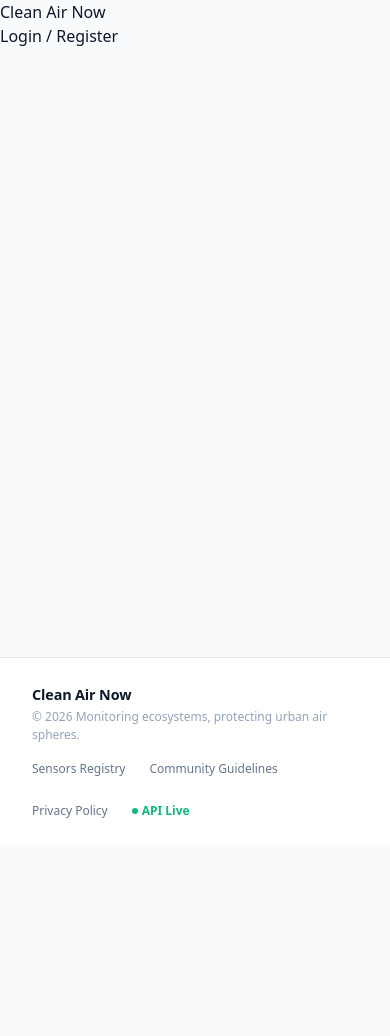
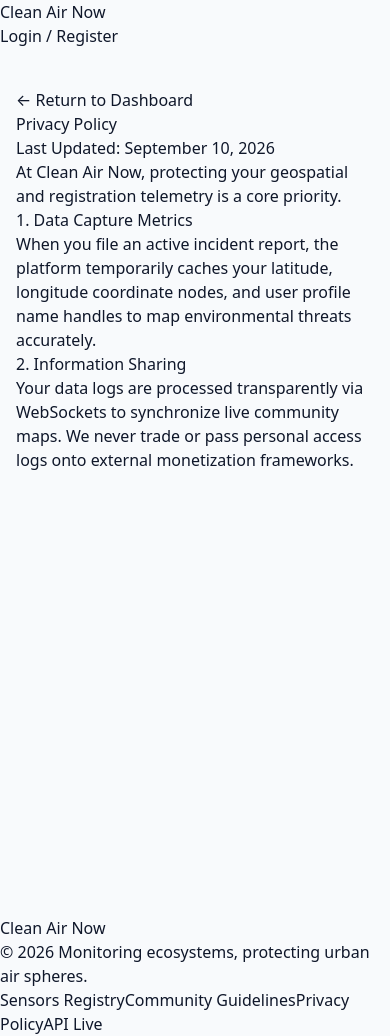
Before and after one commit to Elyson25/clean-air-now, a React (Vite) app in the folder client/: page /privacy-policy in a window 390 px wide. Before the commit the page ends 844 px from the top, so only its background shows below. Built offline with nearby package versions, Linux system fonts and the light colour scheme; no server answers.

Commit message:
ui: make blog grid cards and footer items fully interactive and responsive with custom static info page routing layouts

```diff
--- a/client/src/App.jsx
+++ b/client/src/App.jsx
@@ -10,6 +10,7 @@ import AdminPage from './pages/AdminPage';
 import ForgotPasswordPage from './pages/ForgotPasswordPage';
 import ResetPasswordPage from './pages/ResetPasswordPage';
 import ProfilePage from './pages/ProfilePage';
+import InfoPage from './pages/InfoPage'; // 👈 Imported your new info layout page
 
 // Import Components
 import Navbar from './components/Navbar';
@@ -23,16 +24,17 @@ function App() {
       <Navbar />
       <Toaster position="top-center" reverseOrder={false} />
 
-      {/* The main content zone expands automatically to push the footer down on tall desktop viewports */}
       <main style={{ flexGrow: 1 }}>
         <Routes>
           {/* Public Routes */}
           <Route path="/" element={<HomePage />} />
           <Route path="/auth" element={<AuthPage />} />
           <Route path="/forgot-password" element={<ForgotPasswordPage />} />
+          <Route path="/resetpassword/:resettoken" element={<ResetPasswordPage />} />
 
-          {/* --- THIS IS THE RESET ROUTE --- */}
-          <Route path="/resetpassword/:resettoken" element={<ResetPasswordPage />} />
+          {/* Info Document Routes */}
+          <Route path="/privacy-policy" element={<InfoPage />} />
+          <Route path="/community-guidelines" element={<InfoPage />} />
 
           {/* Protected User Routes */}
           <Route element={<ProtectedRoute />}>
@@ -47,7 +49,6 @@ function App() {
         </Routes>
       </main>
 
-      {/* ─── 🌐 GLOBAL PLATFORM FOOTER FRAMEWORK ─── */}
       <Footer />
     </Router>
   );
--- a/client/src/components/BlogSection.jsx
+++ b/client/src/components/BlogSection.jsx
@@ -7,7 +7,8 @@ const articles = [
     category: 'Education',
     date: 'Sep 10, 2026',
     excerpt: 'Fine particulate matter can easily penetrate deep into lungs. Learn how to read tracking data indexes to safeguard your family during heavy smog waves.',
-    readTime: '4 min read'
+    readTime: '4 min read',
+    url: 'https://who.int'
   },
   {
     id: 2,
@@ -15,58 +16,61 @@ const articles = [
     category: 'Local Updates',
     date: 'Sep 8, 2026',
     excerpt: 'Our community sensor grid recently flagged brief traffic emission spikes near major highway junctions. Read our full optimization report.',
-    readTime: '5 min read'
+    readTime: '5 min read',
+    url: 'https://unep.org'
   },
   {
     id: 3,
     title: '5 Practical Steps to Reduce Your Local Carbon Footprint Today',
     category: 'Action Plan',
     date: 'Sep 5, 2026',
-    excerpt: 'From optimizing home energy consumption nodes to supporting crowdsourced environmental tools, discovery small changes that drive structural impacts.',
-    readTime: '3 min read'
+    excerpt: 'From optimizing home energy consumption nodes to supporting crowdsourced environmental tools, discover small changes that drive structural impacts.',
+    readTime: '3 min read',
+    url: 'https://nasa.gov'
   }
 ];
 
 const BlogSection = () => {
   return (
-    <div style={{ marginTop: '3rem', marginBottom: '3rem' }}>
-      <div style={{ borderTop: '1px solid #e2e8f0', paddingTop: '2.5rem', marginBottom: '1.5rem' }}>
-        <h2 style={{ fontSize: '1.5rem', fontWeight: 800, color: '#0f172a', letterSpacing: '-0.02em', margin: 0 }}>
+    <div className="mt-12 mb-12 px-4 md:px-0">
+      <div className="border-t border-slate-200 pt-10 mb-6">
+        <h2 className="text-xl md:text-2xl font-extrabold text-slate-900 tracking-tight">
           Latest Environmental News & Insights
         </h2>
-        <p style={{ fontSize: '0.875rem', color: '#64748b', marginTop: '0.25rem' }}>
+        <p className="text-sm text-slate-500 mt-1">
           Stay updated with localized air analytics reports, atmospheric health tips, and climate change insights.
         </p>
       </div>
 
-      {/* Responsive Flexbox/Grid Matrix wrapper */}
-      <div style={{ display: 'grid', gridTemplateColumns: 'repeat(auto-fit, minmax(280px, 1fr))', gap: '1.5rem', width: '100%' }}>
+      <div className="grid grid-cols-1 md:grid-cols-2 lg:grid-cols-3 gap-6 w-full">
         {articles.map((article) => (
-          <div
+          <a
             key={article.id}
-            className="panel-premium-box"
-            style={{ margin: 0, display: 'flex', flexDirection: 'column', justifyContent: 'space-between', height: '100%' }}
+            href={article.url}
+            target="_blank"
+            rel="noopener noreferrer"
+            className="panel-premium-box m-0 flex flex-col justify-between h-full bg-white border border-slate-200 rounded-xl overflow-hidden shadow-sm hover:border-blue-400 hover:shadow-md transition-all cursor-pointer text-left block no-underline"
           >
-            <div className="panel-header-section" style={{ padding: '1rem 1.25rem' }}>
-              <span style={{ fontSize: '0.7rem', fontWeight: 700, textTransform: 'uppercase', color: '#2563eb', backgroundColor: '#eff6ff', padding: '0.25rem 0.6rem', borderRadius: '9999px', border: '1px solid #dbeafe' }}>
+            <div className="panel-header-section p-4 bg-slate-50/50 border-b border-slate-100">
+              <span className="text-[10px] font-bold uppercase tracking-wider text-blue-600 bg-blue-50 px-2.5 py-1 rounded-full border border-blue-100 inline-block">
                 {article.category}
               </span>
-              <h3 style={{ fontSize: '1.05rem', fontWeight: 700, color: '#1e293b', marginTop: '0.75rem', marginBottom: 0, lineHeight: '1.35' }}>
+              <h3 className="text-base font-bold text-slate-800 mt-3 line-clamp-2 leading-snug">
                 {article.title}
               </h3>
             </div>
 
-            <div className="panel-body-padding" style={{ padding: '1.25rem', flexGrow: 1, display: 'flex', flexDirection: 'column', justifyContent: 'space-between' }}>
-              <p style={{ fontSize: '0.85rem', color: '#475569', margin: 0, lineHeight: '1.5' }}>
+            <div className="p-5 flex-grow flex flex-col justify-between">
+              <p className="text-sm text-slate-600 leading-relaxed">
                 {article.excerpt}
               </p>
 
-              <div style={{ display: 'flex', alignItems: 'center', justifyContent: 'space-between', marginTop: '1.25rem', borderTop: '1px solid #f1f5f9', paddingTop: '0.75rem' }}>
-                <span style={{ fontSize: '0.75rem', color: '#94a3b8', fontWeight: 500 }}>{article.date}</span>
-                <span style={{ fontSize: '0.75rem', color: '#64748b', fontWeight: 600 }}>{article.readTime}</span>
+              <div className="flex items-center justify-between mt-5 pt-3 border-t border-slate-100">
+                <span className="text-xs text-slate-400 font-medium">{article.date}</span>
+                <span className="text-xs text-slate-500 font-semibold">{article.readTime}</span>
               </div>
             </div>
-          </div>
+          </a>
         ))}
       </div>
     </div>
--- a/client/src/components/Footer.jsx
+++ b/client/src/components/Footer.jsx
@@ -1,27 +1,30 @@
 import React from 'react';
+import { Link } from 'react-router-dom';
 
 const Footer = () => {
   return (
-    <footer style={{ backgroundColor: '#ffffff', borderTop: '1px solid #e2e8f0', padding: '1.5rem 2rem', marginTop: 'auto', width: '100%', boxSizing: 'border-box' }}>
-      <div style={{ maxWidth: '80rem', margin: '0 auto', display: 'flex', flexDirection: 'row', alignItems: 'center', justifyContent: 'space-between', flexWrap: 'wrap', gap: '1rem' }}>
+    <footer className="w-full bg-white border-t border-slate-200 py-6 px-6 md:px-12 mt-auto box-border">
+      <div className="max-w-7xl mx-auto flex flex-col md:flex-row items-center justify-between gap-4">
 
-        {/* Brand Meta Signature */}
-        <div>
-          <span style={{ fontSize: '0.9rem', fontWeight: 700, color: '#0f172a', letterSpacing: '-0.01em' }}>
+        <div className="text-center md:text-left">
+          <span className="text-sm font-bold text-slate-900 tracking-tight block">
             Clean Air Now
           </span>
-          <p style={{ fontSize: '0.75rem', color: '#94a3b8', margin: '0.15rem 0 0 0' }}>
+          <p className="text-xs text-slate-400 mt-0.5">
             © {new Date().getFullYear()} Monitoring ecosystems, protecting urban air spheres.
           </p>
         </div>
 
-        {/* Informative Link Placeholders */}
-        <div style={{ display: 'flex', alignItems: 'center', gap: '1.5rem', flexWrap: 'wrap' }}>
-          <span style={{ fontSize: '0.75rem', color: '#64748b', fontWeight: 500, cursor: 'pointer' }}>Sensors Registry</span>
-          <span style={{ fontSize: '0.75rem', color: '#64748b', fontWeight: 500, cursor: 'pointer' }}>Community Guidelines</span>
-          <span style={{ fontSize: '0.75rem', color: '#64748b', fontWeight: 500, cursor: 'pointer' }}>Privacy Policy</span>
-          <span style={{ fontSize: '0.75rem', color: '#10b981', fontWeight: 700, display: 'flex', alignItems: 'center', gap: '0.25rem' }}>
-            <span style={{ display: 'inline-block', width: '6px', height: '6px', backgroundColor: '#10b981', borderRadius: '50%' }}></span>
+        <div className="flex flex-wrap items-center justify-center gap-x-6 gap-y-2 text-xs">
+          <span className="text-slate-400 font-medium cursor-default">Sensors Registry</span>
+          <Link to="/community-guidelines" className="text-slate-500 font-medium hover:text-slate-900 transition-colors no-underline">
+            Community Guidelines
+          </Link>
+          <Link to="/privacy-policy" className="text-slate-500 font-medium hover:text-slate-900 transition-colors no-underline">
+            Privacy Policy
+          </Link>
+          <span className="text-emerald-600 font-bold flex items-center gap-1.5 bg-emerald-50 px-2.5 py-1 rounded-full border border-emerald-100">
+            <span className="inline-block w-1.5 h-1.5 bg-emerald-500 rounded-full animate-pulse"></span>
             API Live
           </span>
         </div>
--- /dev/null
+++ b/client/src/pages/InfoPage.jsx
@@ -0,0 +1,47 @@
+import React from 'react';
+import { Link, useLocation } from 'react-router-dom';
+
+const InfoPage = () => {
+  const location = useLocation();
+  const isPrivacy = location.pathname === '/privacy-policy';
+
+  return (
+    <div className="admin-dashboard-container py-12 px-4">
+      <div className="max-w-3xl mx-auto bg-white border border-slate-200 p-8 rounded-2xl shadow-sm">
+
+        <Link to="/dashboard" className="text-sm font-bold text-blue-600 hover:underline block mb-6 no-underline">
+          ← Return to Dashboard
+        </Link>
+
+        {isPrivacy ? (
+          <div>
+            <h1 className="text-2xl md:text-3xl font-extrabold text-slate-900 tracking-tight mb-4">Privacy Policy</h1>
+            <p className="text-xs text-slate-400 mb-6">Last Updated: September 10, 2026</p>
+            <div className="space-y-4 text-sm text-slate-600 leading-relaxed">
+              <p>At Clean Air Now, protecting your geospatial and registration telemetry is a core priority.</p>
+              <h2 className="text-base font-bold text-slate-800 mt-6">1. Data Capture Metrics</h2>
+              <p>When you file an active incident report, the platform temporarily caches your latitude, longitude coordinate nodes, and user profile name handles to map environmental threats accurately.</p>
+              <h2 className="text-base font-bold text-slate-800 mt-6">2. Information Sharing</h2>
+              <p>Your data logs are processed transparently via WebSockets to synchronize live community maps. We never trade or pass personal access logs onto external monetization frameworks.</p>
+            </div>
+          </div>
+        ) : (
+          <div>
+            <h1 className="text-2xl md:text-3xl font-extrabold text-slate-900 tracking-tight mb-4">Community Guidelines</h1>
+            <p className="text-xs text-slate-400 mb-6">Last Updated: September 10, 2026</p>
+            <div className="space-y-4 text-sm text-slate-600 leading-relaxed">
+              <p>Welcome to the Clean Air Now atmospheric monitoring grid. To ensure reporting integrity, all operators must follow these parameters:</p>
+              <h2 className="text-base font-bold text-slate-800 mt-6">1. Verified Reporting</h2>
+              <p>Only file reports for active environmental hazards (heavy smoke, construction dust, agricultural burning) that you can visually verify. Fake or malicious coordinates will result in profile suspension.</p>
+              <h2 className="text-base font-bold text-slate-800 mt-6">2. Professional Integrity</h2>
+              <p>Keep your descriptions objective, precise, and focused strictly on the air hazard timeline tracking data.</p>
+            </div>
+          </div>
+        )}
+
+      </div>
+    </div>
+  );
+};
+
+export default InfoPage;
```
